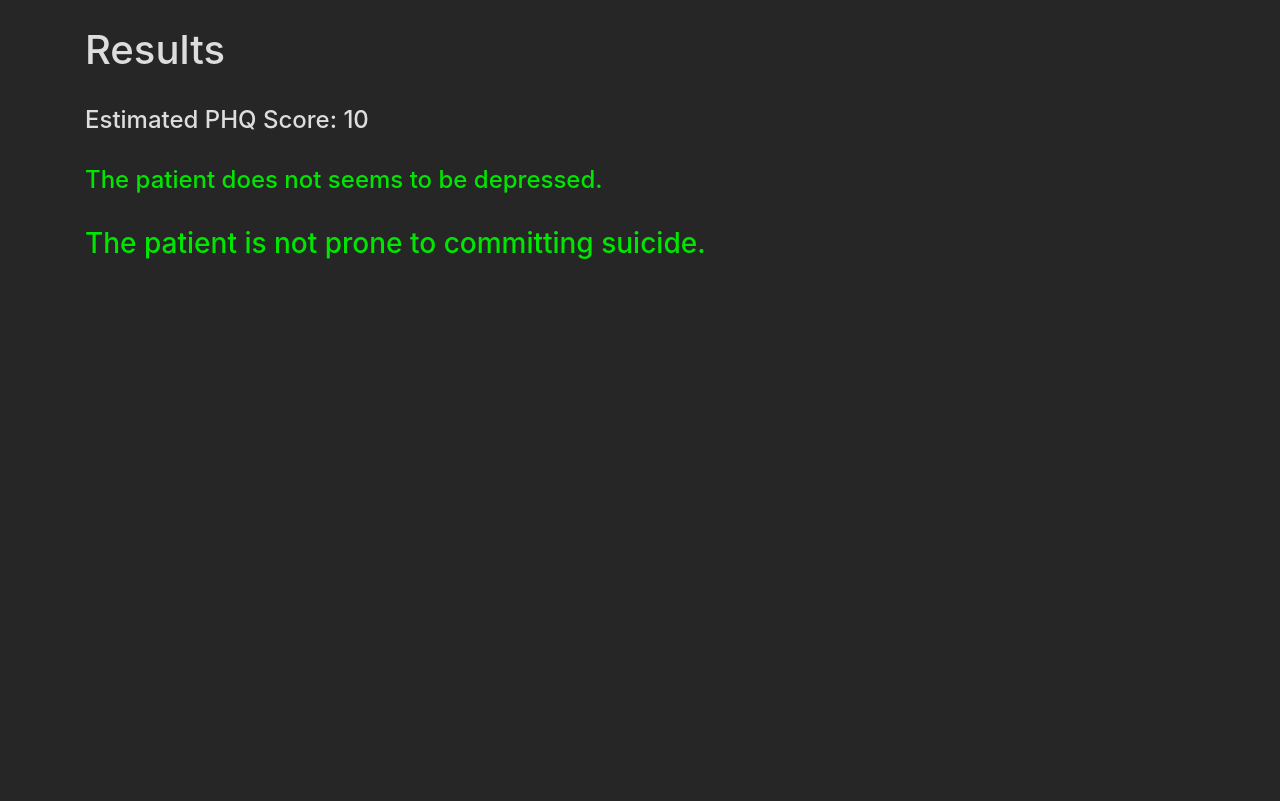
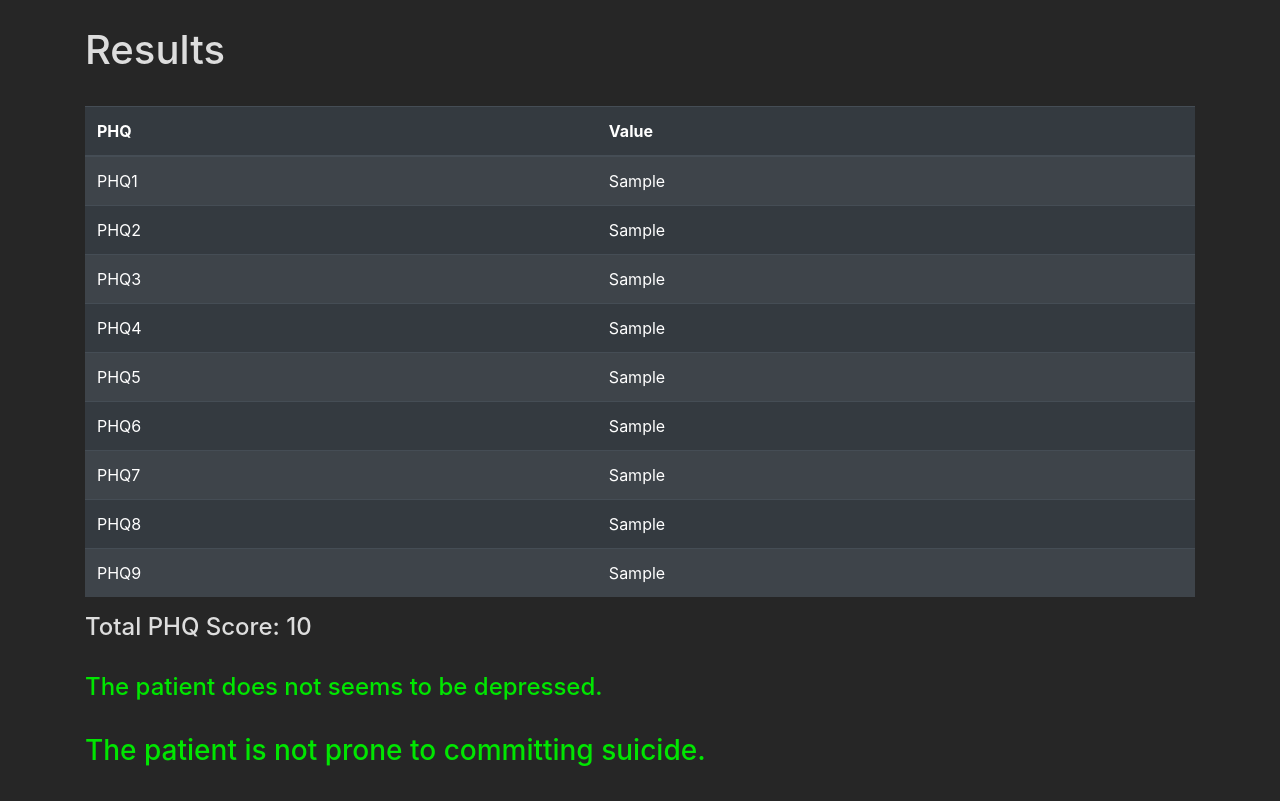
Before and after one commit to sachiket/Vapours, a Django app: template templates/result.html in a window 1280 px wide. Shown: the part 56-857 px from the top of the page. Before the commit the page ends 315 px from the top, so only its background shows below. Run offline with Django 3.2, Linux system fonts and the light colour scheme; the template is opened without the code that fills it: most values are stand-ins (such as "Sample title", 1, 10 or a date in 2020); some libraries are stand-ins or nearby versions.

Commit message:
Adds table in results

```diff
--- a/templates/result.html
+++ b/templates/result.html
@@ -7,7 +7,23 @@
       <h1>Results</h1>
         <br />
         <div id="results">
-            <h4>Estimated PHQ Score: {{phq_score}}</h4>
+          <center>
+            <table class="table table-dark table-striped">
+              <thead><tr><th>PHQ</th><th>Value</th></tr></thead>
+              <tbody>
+                <tr><td>PHQ1</td><td>{{phq1}}</td></tr>
+                <tr><td>PHQ2</td><td>{{phq2}}</td></tr>
+                <tr><td>PHQ3</td><td>{{phq3}}</td></tr>
+                <tr><td>PHQ4</td><td>{{phq4}}</td></tr>
+                <tr><td>PHQ5</td><td>{{phq5}}</td></tr>
+                <tr><td>PHQ6</td><td>{{phq6}}</td></tr>
+                <tr><td>PHQ7</td><td>{{phq7}}</td></tr>
+                <tr><td>PHQ8</td><td>{{phq8}}</td></tr>
+                <tr><td>PHQ9</td><td>{{phq9}}</td></tr>
+              </tbody>
+            </table>
+          </center>
+          <h4>Total PHQ Score: {{phq_score}}</h4>
           <br />
           {% if dep == 1 %}
               <h3 style="color:#ff4d4d;">The patient seems to be depressed.</h3>
```
Also changed, not shown: db.sqlite3. Lines whose indentation alone changed are shown as unchanged.
